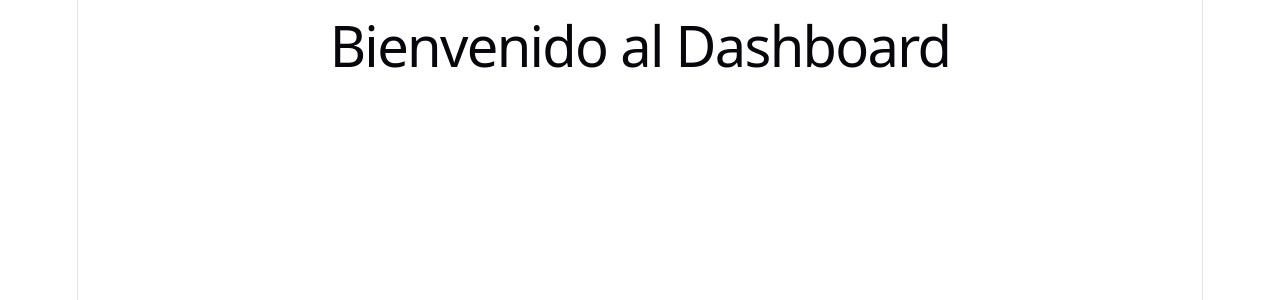
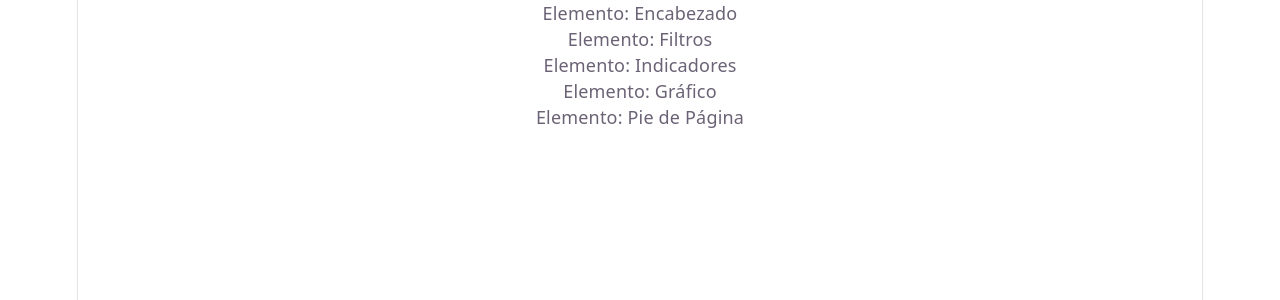
Before and after one commit to JacquelineCuenca/dashboard-sismos, a React (Vite) app: page / in a window 1280 px wide. Shown: the top 300 px of the page. Built offline with nearby package versions, Linux system fonts and the light colour scheme.

Commit message:
Paso a Paso. Inicio ComponentesMUI

```diff
--- a/package.json
+++ b/package.json
@@ -10,6 +10,9 @@
     "preview": "vite preview"
   },
   "dependencies": {
+    "@emotion/react": "^11.14.0",
+    "@emotion/styled": "^11.14.1",
+    "@mui/material": "^9.5.0",
     "react": "^19.3.1",
     "react-dom": "^19.3.1"
   },
--- a/src/App.tsx
+++ b/src/App.tsx
@@ -1,10 +1,26 @@
 import './App.css';
+import { Grid } from '@mui/material';
 
 function App() {
     return (
-        <div>
-            <h1>Bienvenido al Dashboard</h1>
-        </div>
+        <Grid>
+
+            {/* Encabezado Sismo*/}
+            <Grid>Elemento: Encabezado </Grid>
+
+            {/* Panel Filtros */}
+            <Grid>Elemento: Filtros </Grid>
+
+            {/* Tarjetas Filtros */}
+            <Grid>Elemento: Indicadores </Grid>
+
+            {/* Gráfico */}
+            <Grid>Elemento: Gráfico</Grid>
+
+            {/* Información adicional */}
+            <Grid>Elemento: Pie de Página </Grid>
+
+        </Grid>
     );
 }
 
```
Also changed, not shown: 1 other file (tests, documents, lock files or other folders).
